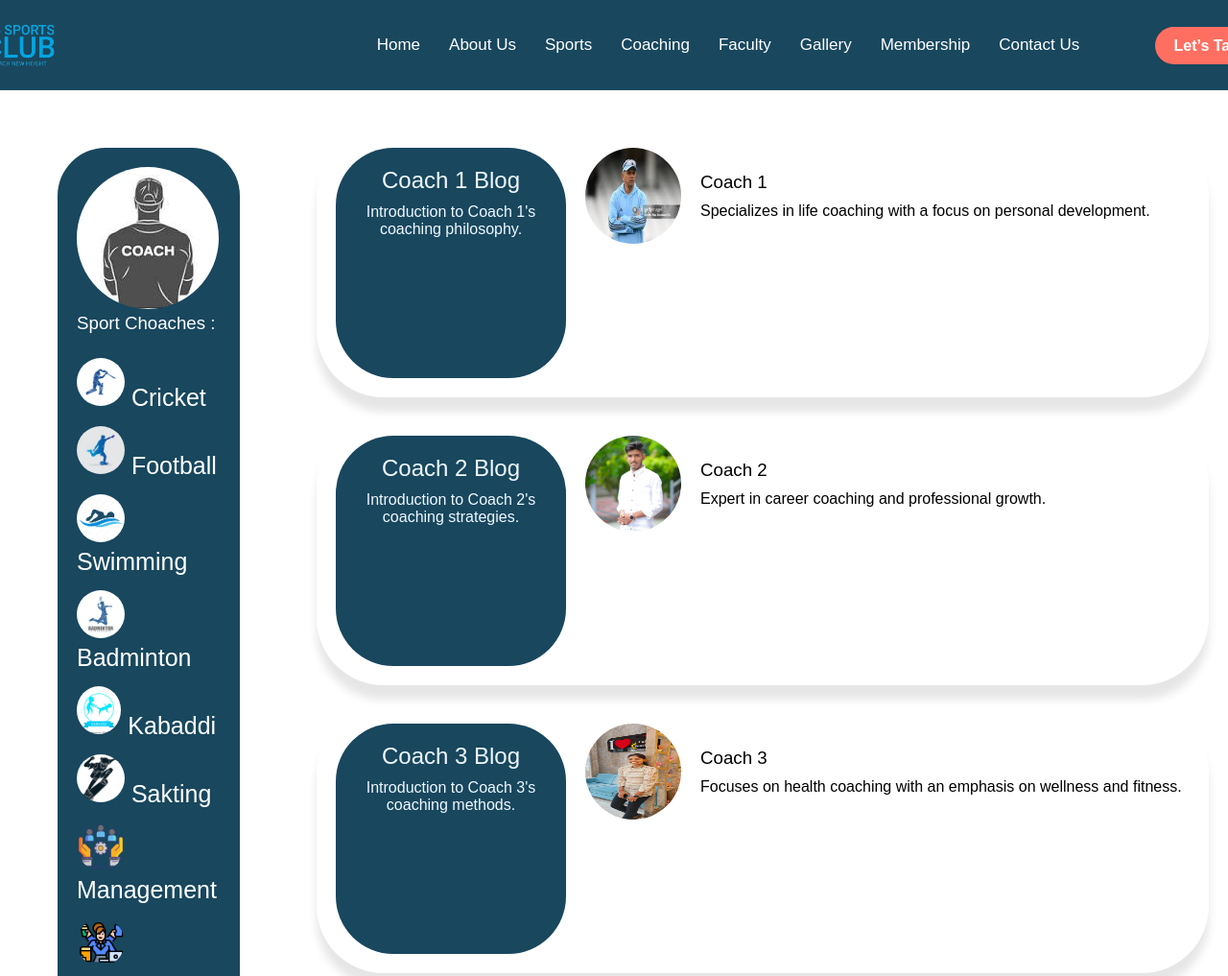
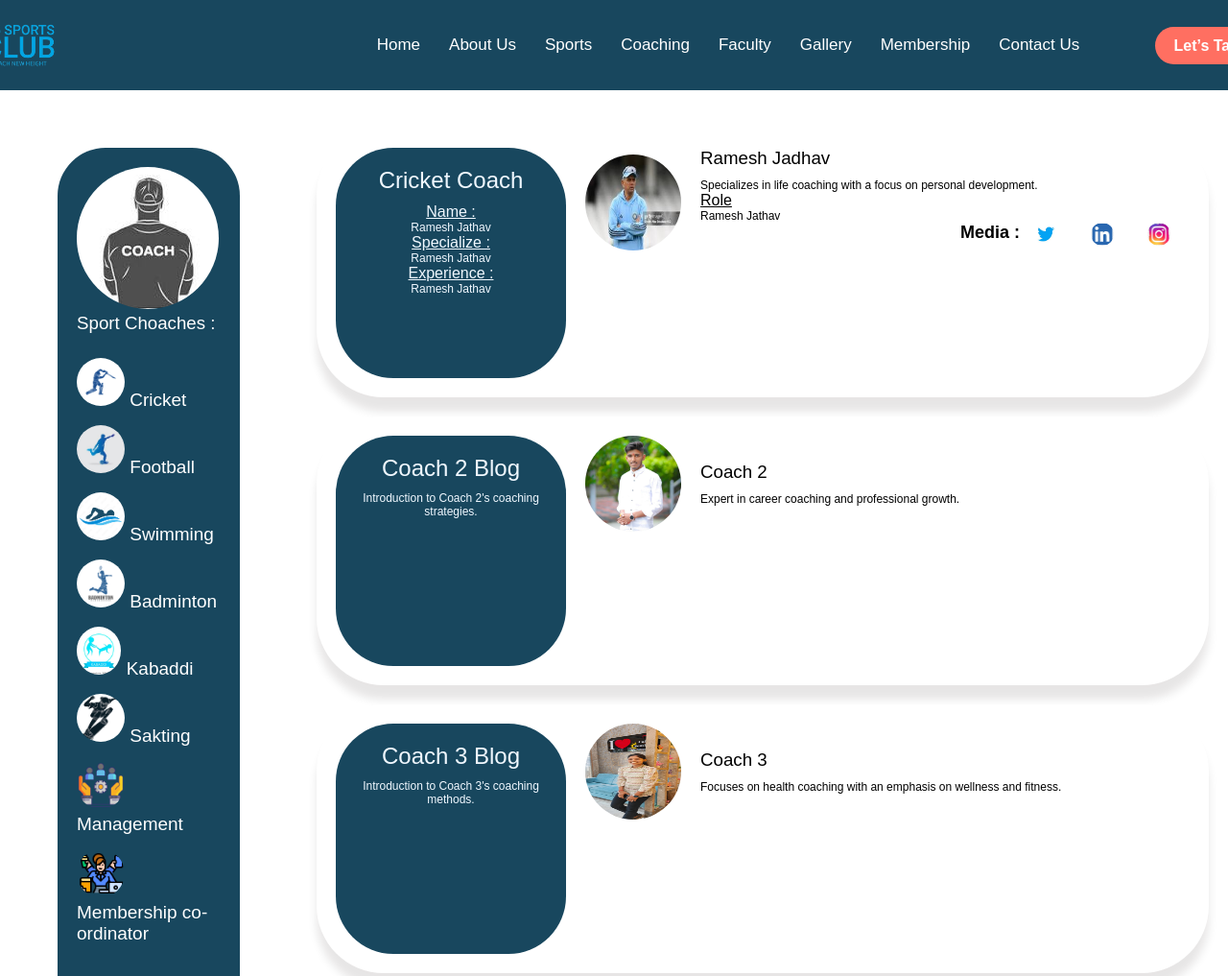
Before and after one commit to Abhishekkatale/icp-9.0-html-github-group5-project-2, a plain HTML site: page pages/coaching.html in a window 1280 px wide. Shown: the top 1017 px of the page at 96% size. Drawn offline with Linux system fonts and the light colour scheme; a web font is replaced by a local one.

Commit message:
add social media

```diff
--- a/css/coaching.css
+++ b/css/coaching.css
@@ -148,8 +148,8 @@ header {
 .sidebar nav ul li a {
     color: #fff;
     text-decoration: none;
-    font-size: 25px;
-    font-family: 'Jersey 10', sans-serif;
+    font-size: 19px;
+
 }
 
 .sidebar nav ul li a:hover {
@@ -213,5 +213,27 @@ h2, h3 {
 
 p {
     margin: 0;
+    font-size: 12px;
 }
+
+
+.social-media {
+    bottom: 10px;
+    width: 100%;
+    display: flex;
+    gap: 15px;
+    justify-content: end;
+
+}
+
+.social-icon img {
+    width: 24px;
+    height: 24px;
+    transition: transform 0.3s ease;
+}
+
+.social-icon img:hover {
+    transform: scale(1.2);
+}
+
 /*-----------------------------------------------------------------------------------------------------------------------------------*\
--- a/pages/coaching.html
+++ b/pages/coaching.html
@@ -40,7 +40,7 @@
                 <ul>
                     <img  style="border-radius: 50%;" src="../images/coach.jpg" alt=" coaches">
 
-                <h3 style="font-family: 'Jersey 10', sans-serif;"> Sport Choaches :</h3>
+                <h3> Sport Choaches :</h3>
                     <li><a href="#coach1"><img src="../images/cricket.jpg" alt="Coach 1 Icon"> Cricket </a></li>
                     <li><a href="#coach2"><img src="../images/football1.jpg" alt="Coach 2 Icon"> Football  </a></li>
                     <li><a href="#coach3"><img src="../images/swimming.jpg" alt="Coach 3 Icon"> Swimming  </a></li>
@@ -56,14 +56,39 @@
         <main class="content">
             <div class="card" id="coach1">
                 <div class="blog-square">
-                    <h2>Coach 1 Blog</h2>
-                    <p>Introduction to Coach 1's coaching philosophy.</p>
+                    <h2>Cricket Coach</h2>
+                    <u> Name :</u>
+                    <p> Ramesh Jathav</p>
+                    <u> Specialize :</u>
+                    <p> Ramesh Jathav</p>
+                    <u> Experience :</u>
+                    <p> Ramesh Jathav</p>
+
+
                 </div>
                 <div class="coach-info">
                     <img src="../images/c1.jpg" alt="Coach 1 Image">
+
                     <div class="info">
-                        <h3>Coach 1</h3>
+                        <h3>Ramesh Jadhav</h3>
                         <p>Specializes in life coaching with a focus on personal development.</p>
+                        <u> Role</u>
+                        <p>Ramesh Jathav</p>
+
+                        <div class="social-media">
+                            <br> <br>
+                            <p style="font-size: 18px;"> <b>Media : </b></p>
+                            <a href="https://twitter.com" target="_blank" class="social-icon">
+                                <img src="../images/twit.jpg" alt="Twitter">
+                            </a>
+                            <a href="https://linkedin.com" target="_blank" class="social-icon">
+                                <img src="../images/link.png" alt="LinkedIn">
+                            </a>
+                            <a href="https://instagram.com" target="_blank" class="social-icon">
+                                <img src="../images/insta.jpg" alt="Instagram">
+                            </a>
+                        </div>
+
                     </div>
                 </div>
             </div>
```
Also changed, not shown: images/insta.jpg (added), images/link.png (added), images/twit.jpg (added).
